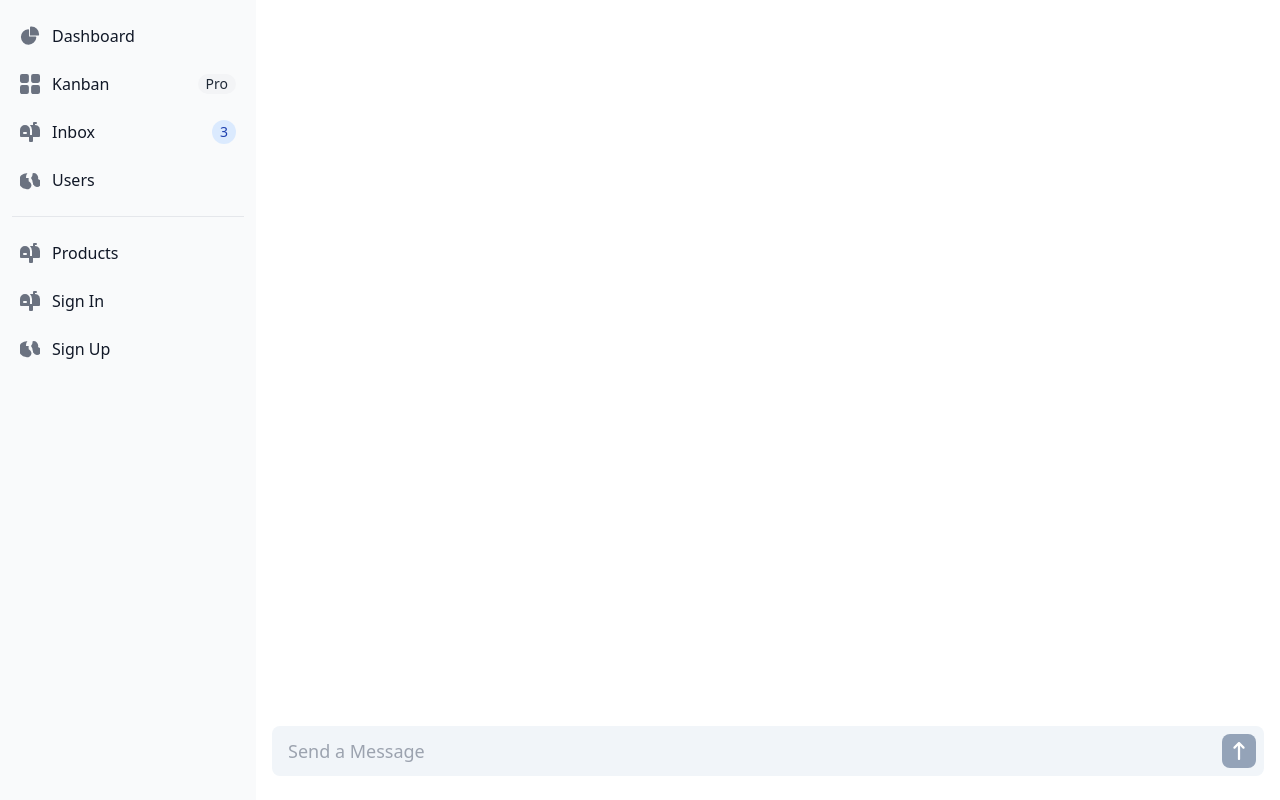
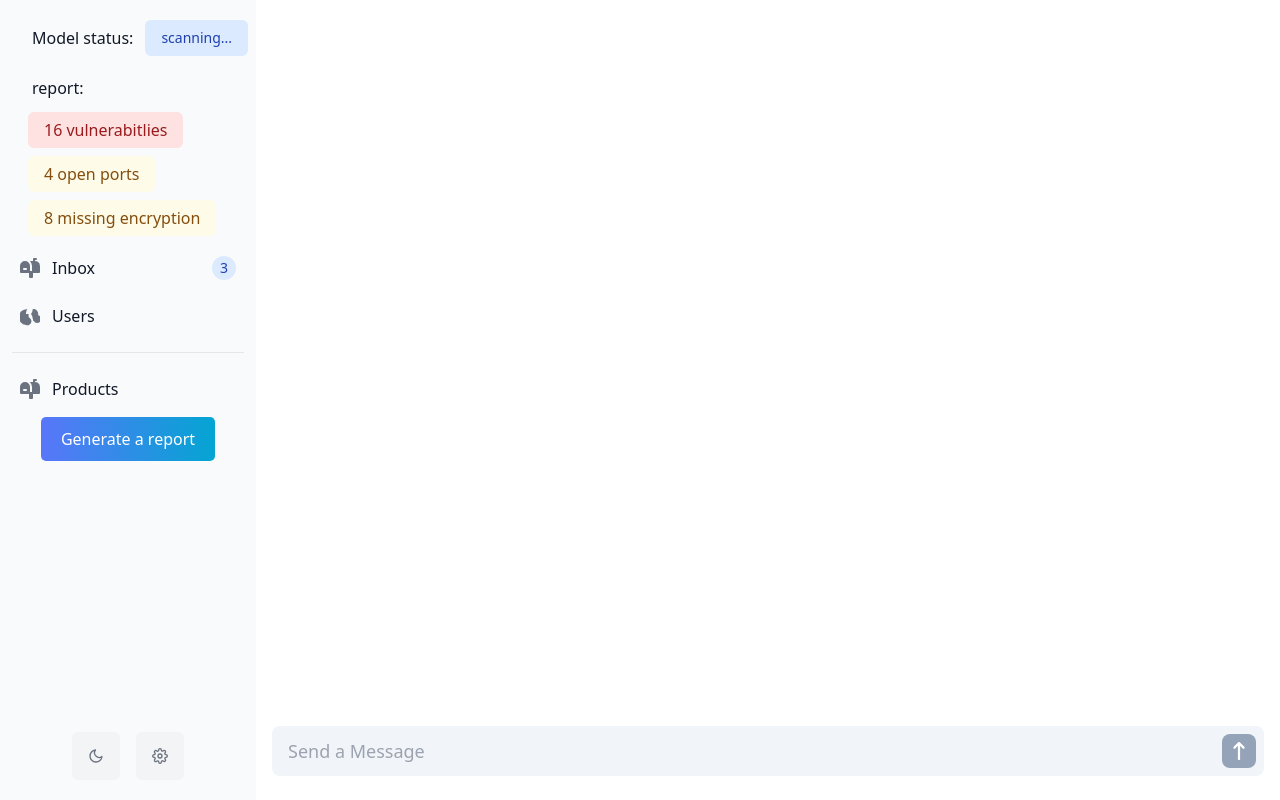
Before and after one commit to snow10100/pena, a Next.js app in the folder ui/: page / in a window 1280 px wide. Built offline with nearby package versions, Linux system fonts and the light colour scheme.

Commit message:
improved sidebar

```diff
--- /dev/null
+++ b/ui/app/components/buttons/GradientBtn.jsx
@@ -0,0 +1,18 @@
+const GradientBtn = ({ text, onClick = null }) => {
+  const buttonStyle = {
+    background: 'linear-gradient(to right, #5976F9, #04A5D3)',
+    border: 'none',
+    color: '#fff',
+    padding: '10px 20px',
+    borderRadius: '5px',
+    cursor: 'pointer',
+  };
+
+  return (
+    <button style={buttonStyle}>
+      {text}
+    </button>
+  );
+};
+
+export default GradientBtn;
--- /dev/null
+++ b/ui/app/components/buttons/SideBarBtn.jsx
@@ -0,0 +1,19 @@
+const RoundedButton = ({ icon, onClick, disabled = false }) => {
+  return (
+    <button
+      onClick={onClick}
+      disabled={disabled}
+      className={`flex items-center justify-center w-12 h-12 rounded-md
+                  focus:outline-none focus:ring-2 focus:ring-offset-2
+                text-gray-500 transition duration-75 dark:text-gray-400 group-hover:text-gray-900 dark:group-hover:text-white
+                bg-gray-100 dark:bg-gray-700
+                focus:ring-gray-200 dark:focus:ring-gray-600
+                hover:bg-gray-200 dark:hover:bg-gray-500 group-hover:bg-gray-300 dark:group-hover:bg-gray-900
+                  ${disabled ? 'bg-gray-300 text-gray-500 dark:bg-gray-700 dark:text-gray-500 cursor-not-allowed' : ''}`}
+    >
+      {icon}
+    </button>
+  );
+};
+
+export default RoundedButton;
--- a/ui/app/components/common/SideBar.jsx
+++ b/ui/app/components/common/SideBar.jsx
@@ -1,9 +1,28 @@
 "use client";
-import { useState } from 'react';
+import { useState, useEffect } from 'react';
+import SideBarItem from './SideBarItem';
+import StatIndicator from './StatIndicator';
+import GradientBtn from '../buttons/GradientBtn';
+import SideBarBtn from '../buttons/SideBarBtn';
+import { FiMoon, FiSun, FiSettings, FiUser } from 'react-icons/fi';
+
 
 function SideBar() {
   const [showSidebar, setShowSidebar] = useState(true);
+  const [isDarkMode, setIsDarkMode] = useState(false);
+  // Update the dark mode class on the HTML element
+  useEffect(() => {
+    if (isDarkMode) {
+      document.documentElement.classList.add('dark');
+    } else {
+      document.documentElement.classList.remove('dark');
+    }
+  }, [isDarkMode]);
+  const toggleDarkMode = () => {
+    setIsDarkMode(!isDarkMode);
+  };
   const toggleSidebar = () => { return; };
+
   return (
     <div>
       <button
@@ -45,43 +64,25 @@ function SideBar() {
             >x</button>
           </div> */}
           <ul className="space-y-2 font-medium">
-            <li>
-              <a
-                href="#"
-                className="flex items-center p-2 text-gray-900 rounded-lg dark:text-white hover:bg-gray-100 dark:hover:bg-gray-700 group"
-              >
-                <svg
-                  className="w-5 h-5 text-gray-500 transition duration-75 dark:text-gray-400 group-hover:text-gray-900 dark:group-hover:text-white"
-                  aria-hidden="true"
-                  xmlns="http://www.w3.org/2000/svg"
-                  fill="currentColor"
-                  viewBox="0 0 22 21"
-                >
-                  <path d="M16.975 11H10V4.025a1 1 0 0 0-1.066-.998 8.5 8.5 0 1 0 9.039 9.039.999.999 0 0 0-1-1.066h.002Z" />
-                  <path d="M12.5 0c-.157 0-.311.01-.565.027A1 1 0 0 0 11 1.02V10h8.975a1 1 0 0 0 1-.935c.013-.188.028-.374.028-.565A8.51 8.51 0 0 0 12.5 0Z" />
-                </svg>
-                <span className="ms-3">Dashboard</span>
-              </a>
+            <li className='flex'>
+              <SideBarItem text={"Model status: "} icon={""} className='text-nowrap m-0' />
+              <span className=''>
+                <StatIndicator criticality={'medium'} text='scanning...' className={'text-sm'} />
+              </span>
             </li>
             <li>
-              <a
-                href="#"
-                className="flex items-center p-2 text-gray-900 rounded-lg dark:text-white hover:bg-gray-100 dark:hover:bg-gray-700 group"
-              >
-                <svg
-                  className="flex-shrink-0 w-5 h-5 text-gray-500 transition duration-75 dark:text-gray-400 group-hover:text-gray-900 dark:group-hover:text-white"
-                  aria-hidden="true"
-                  xmlns="http://www.w3.org/2000/svg"
-                  fill="currentColor"
-                  viewBox="0 0 18 18"
-                >
-                  <path d="M6.143 0H1.857A1.857 1.857 0 0 0 0 1.857v4.286C0 7.169.831 8 1.857 8h4.286A1.857 1.857 0 0 0 8 6.143V1.857A1.857 1.857 0 0 0 6.143 0Zm10 0h-4.286A1.857 1.857 0 0 0 10 1.857v4.286C10 7.169 10.831 8 11.857 8h4.286A1.857 1.857 0 0 0 18 6.143V1.857A1.857 1.857 0 0 0 16.143 0Zm-10 10H1.857A1.857 1.857 0 0 0 0 11.857v4.286C0 17.169.831 18 1.857 18h4.286A1.857 1.857 0 0 0 8 16.143v-4.286A1.857 1.857 0 0 0 6.143 10Zm10 0h-4.286A1.857 1.857 0 0 0 10 11.857v4.286c0 1.026.831 1.857 1.857 1.857h4.286A1.857 1.857 0 0 0 18 16.143v-4.286A1.857 1.857 0 0 0 16.143 10Z" />
-                </svg>
-                <span className="flex-1 ms-3 whitespace-nowrap">Kanban</span>
-                <span className="inline-flex items-center justify-center px-2 ms-3 text-sm font-medium text-gray-800 bg-gray-100 rounded-full dark:bg-gray-700 dark:text-gray-300">
-                  Pro
-                </span>
-              </a>
+              <SideBarItem text={"report: "} />
+              <span className='ml-3'>
+                <StatIndicator criticality={'high'} text='vulnerabitlies' number={16} />
+              </span>
+              <span className='ml-3'>
+                <StatIndicator criticality={'low'} text='open ports' number={4} />
+              </span>
+              <span className='ml-3'>
+                <StatIndicator criticality={'low'} text='missing encryption' number={8} />
+              </span>
+            </li>
+            <li>
             </li>
             <li>
               <a
@@ -141,41 +142,30 @@ function SideBar() {
               </a>
             </li>
             <li>
-              <a
-                href="#"
-                className="flex items-center p-2 text-gray-900 rounded-lg dark:text-white hover:bg-gray-100 dark:hover:bg-gray-700 group"
-              >
-                <svg
-                  className="flex-shrink-0 w-5 h-5 text-gray-500 transition duration-75 dark:text-gray-400 group-hover:text-gray-900 dark:group-hover:text-white"
-                  aria-hidden="true"
-                  xmlns="http://www.w3.org/2000/svg"
-                  fill="currentColor"
-                  viewBox="0 0 20 20"
-                >
-                  <path d="m17.418 3.623-.018-.008a6.713 6.713 0 0 0-2.4-.569V2h1a1 1 0 1 0 0-2h-2a1 1 0 0 0-1 1v2H9.89A6.977 6.977 0 0 1 12 8v5h-2V8A5 5 0 1 0 0 8v6a1 1 0 0 0 1 1h8v4a1 1 0 0 0 1 1h2a1 1 0 0 0 1-1v-4h6a1 1 0 0 0 1-1V8a5 5 0 0 0-2.582-4.377ZM6 12H4a1 1 0 0 1 0-2h2a1 1 0 0 1 0 2Z" />
-                </svg>
-                <span className="flex-1 ms-3 whitespace-nowrap">Sign In</span>
-              </a>
             </li>
-            <li>
-              <a
-                href="#"
-                className="flex items-center p-2 text-gray-900 rounded-lg dark:text-white hover:bg-gray-100 dark:hover:bg-gray-700 group"
-              >
-                <svg
-                  className="flex-shrink-0 w-5 h-5 text-gray-500 transition duration-75 dark:text-gray-400 group-hover:text-gray-900 dark:group-hover:text-white"
-                  aria-hidden="true"
-                  xmlns="http://www.w3.org/2000/svg"
-                  fill="currentColor"
-                  viewBox="0 0 20 20"
-                >
-                  <path d="M14 2a3.963 3.963 0 0 0-1.4.267 6.439 6.439 0 0 1-1.331 4.285.772.772 0 0 0 0 .896A6.439 6.439 0 0 1 12.6 11.733 3.998 3.998 0 1 0 14 2ZM6 18a3.998 3.998 0 1 0 1.4-7.733A6.439 6.439 0 0 1 6.069 8a.772.772 0 0 0 0-.896A6.439 6.439 0 0 1 7.4 2.267 3.998 3.998 0 1 0 6 18Z" />
-                  <path d="M13 10.268a7.517 7.517 0 0 1-.053 2.58.749.749 0 0 0 .534.899A4 4 0 1 0 17.75 8h-2.15a7.505 7.505 0 0 1-2.5 2.268ZM8.253 10.91a.749.749 0 0 0 .534-.899A7.517 7.517 0 0 1 8.735 7H6.25a4 4 0 1 0 3.266 5.747.749.749 0 0 0-.899-.534A6.426 6.426 0 0 1 8.253 10.91Z" />
-                </svg>
-                <span className="flex-1 ms-3 whitespace-nowrap">Sign Up</span>
-              </a>
+            <li className='text-center'>
+              <GradientBtn text={"Generate a report"} />
             </li>
           </ul>
+          {/* The very end of the side bar would contain settings like a button for theme (dark/white), a button for settins (gear shape), and lastly a button to sign in and out which willl be disabled */}
+          {/* theme btn */}
+          <div className="absolute bottom-5 left-0 right-0 flex space-x-4 items-center justify-center">
+            <SideBarBtn
+              icon={isDarkMode ? <FiSun /> : <FiMoon />}
+              onClick={toggleDarkMode}
+            />
+            <SideBarBtn
+              icon={<FiSettings />}
+              onClick={() => { }}
+            />
+            {/* <SideBarBtn
+              icon={<FiUser />}
+              onClick={() => { }}
+              disabled={true}
+            /> */}
+
+          </div>
+
         </div>
       </aside>
       }
--- /dev/null
+++ b/ui/app/components/common/SideBarItem.jsx
@@ -0,0 +1,14 @@
+
+function SideBarItem({ text, icon, link = "#", className = "" }) {
+  return (
+    <a
+      href={link}
+      className={"flex items-center p-2 text-gray-900 rounded-lg dark:text-white hover:bg-gray-100 dark:hover:bg-gray-700 " + className}
+    >
+      {icon}
+      <span className="ms-3">{text}</span>
+    </a>
+  )
+}
+
+export default SideBarItem
--- /dev/null
+++ b/ui/app/components/common/StatIndicator.jsx
@@ -0,0 +1,26 @@
+const StatIndicator = ({ criticality, text, number = null, className = "" }) => {
+  let colorClass;
+
+  switch (criticality) {
+    case 'low':
+      colorClass = 'bg-yellow-50 text-yellow-800';
+      break;
+    case 'medium':
+      colorClass = 'bg-blue-100 text-blue-800';
+      break;
+    case 'high':
+      colorClass = 'bg-red-100 text-red-800';
+      break;
+    default:
+      colorClass = 'bg-gray-500';
+      break;
+  }
+
+  return (
+    <span className={"m-1 px-4 py-2 inline-flex leading-5 rounded-md " + colorClass + " " + className}>
+      {(number || '') + " " + text}
+    </span>
+  );
+};
+
+export default StatIndicator;
--- a/ui/package.json
+++ b/ui/package.json
@@ -12,7 +12,7 @@
     "next": "14.2.5",
     "react": "^18",
     "react-dom": "^18",
-    "react-icons": "^5.2.1"
+    "react-icons": "^5.3.0"
   },
   "devDependencies": {
     "@types/node": "22.2.0",
--- a/ui/tailwind.config.js
+++ b/ui/tailwind.config.js
@@ -1,5 +1,6 @@
 /** @type {import('tailwindcss').Config} */
 module.exports = {
+  darkMode: 'selector',
   content: [
     "./pages/**/*.{js,ts,jsx,tsx,mdx}",
     "./components/**/*.{js,ts,jsx,tsx,mdx}",
```
Also changed, not shown: 1 other file (tests, documents, lock files or other folders).
